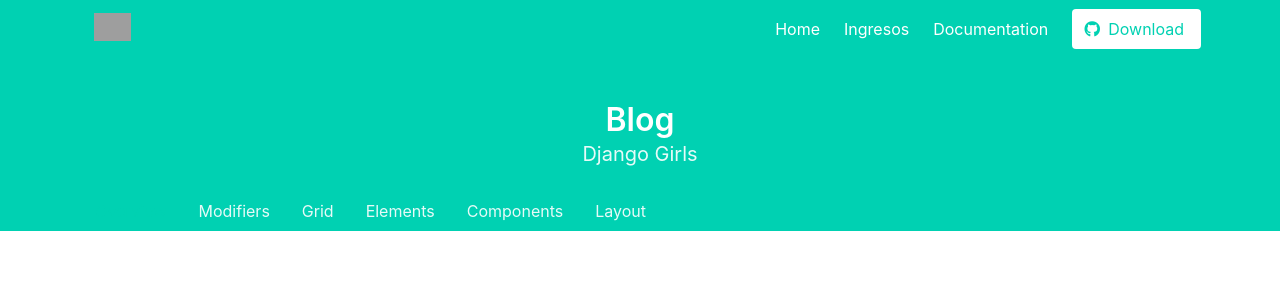
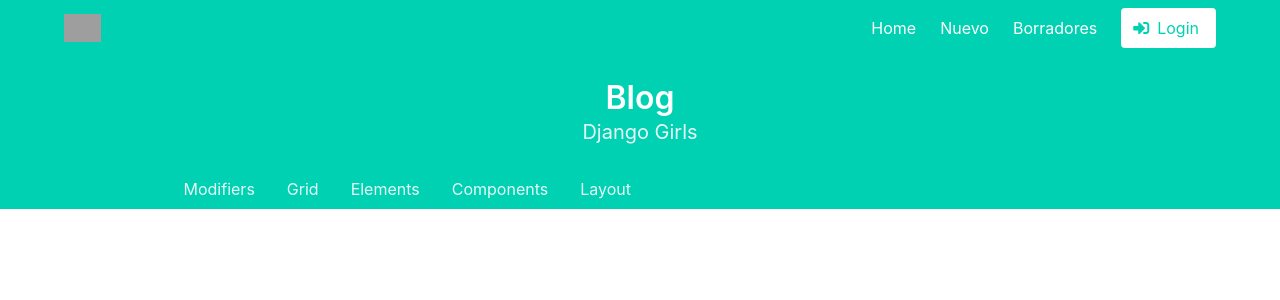
Before and after one commit to Luipz/PrograComercial, a Django app: page / in a window 1280 px wide. Shown: the top 300 px of the page. Run offline with Django 3.2, Linux system fonts and the light colour scheme; data that the repository does not hold is empty; some libraries are stand-ins or nearby versions; grey boxes are pictures that could not be loaded.

Commit message:
con las opciones de borrador, eliminar y editar

```diff
--- a/blog/templates/blog/baseb.html
+++ b/blog/templates/blog/baseb.html
@@ -4,9 +4,9 @@
     <head>
         <meta name="viewport" content="width=device-width, initial-scale=1">
         <title>Django Girls blog</title>
-        <link rel="stylesheet" href="//maxcdn.bootstrapcdn.com/bootstrap/3.2.0/css/bootstrap.min.css">
+        <!--<link rel="stylesheet" href="//maxcdn.bootstrapcdn.com/bootstrap/3.2.0/css/bootstrap.min.css">
         <link rel="stylesheet" href="//maxcdn.bootstrapcdn.com/bootstrap/3.2.0/css/bootstrap-theme.min.css">
-        <link href='//fonts.googleapis.com/css?family=Lobster&subset=latin,latin-ext' rel='stylesheet' type='text/css'>
+        <link href='//fonts.googleapis.com/css?family=Lobster&subset=latin,latin-ext' rel='stylesheet' type='text/css'>-->
         <link rel="stylesheet" href="https://cdn.jsdelivr.net/npm/bulma@0.9.3/css/bulma.min.css">
         <link rel="stylesheet" href="https://pro.fontawesome.com/releases/v5.10.0/css/all.css" integrity="sha384-AYmEC3Yw5cVb3ZcuHtOA93w35dYTsvhLPVnYs9eStHfGJvOvKxVfELGroGkvsg+p" crossorigin="anonymous"/>
     <body>
@@ -31,17 +31,17 @@
                     Home
                     </a>
                     <a class="navbar-item" href="{% url 'publicacion_nueva' %}">
-                    Ingresos
+                    Nuevo
                     </a>
-                    <a class="navbar-item" href="{% url 'publicacion_nueva' %}">
-                    Documentation
+                    <a class="navbar-item" href="{% url 'publicacion_borrador_lista' %}">
+                    Borradores
                     </a>
                     <span class="navbar-item">
                     <a class="button is-primary is-inverted">
                         <span class="icon">
-                        <i class="fab fa-github"></i>
+                        <i class="fa fa-sign-in-alt" href="{% url 'login' %}"></i>
                         </span>
-                        <span>Download</span>
+                        <span>Login</span>
                     </a>
                     </span>
                 </div>
--- a/blog/urls.py
+++ b/blog/urls.py
@@ -6,4 +6,8 @@
     path('publicacion/<int:pk>/',views.publicacion_detalle, name='publicacion_detalle'),
     path('publicacion/nueva/', views.publicacion_nueva, name='publicacion_nueva'),
     path('publicacion/<int:pk>/editar/', views.publicacion_editar, name='publicacion_editar'),
+    path('borradores/', views.publicacion_borrador_lista, name='publicacion_borrador_lista'),
+    path('publicacion/<int:pk>/publicar/', views.publicacion_publicar, name='publicacion_publicar'),
+    path('publicacion/<int:pk>/eliminar/', views.publicacion_eliminar, name='publicacion_eliminar'),
+
 ]
--- a/blog/views.py
+++ b/blog/views.py
@@ -1,31 +1,35 @@
 from django.shortcuts import redirect, get_object_or_404, render
 from django.utils import timezone
+from django.contrib.auth.decorators import login_required
 
 from .models import Publicacion
 from .forms import PublicacionForm
 # Create your views here.
+
 def publicacion_lista(request):
     publicaciones = Publicacion.objects.filter(fecha_publicacion__lte=timezone.now()).order_by('fecha_publicacion')
     #return render(request, 'blog/publicacion_lista.html', {'publicaciones': publicaciones})
     return render(request, 'blog/publicacion_listab.html', {'publicaciones': publicaciones})
 
+@login_required
 def publicacion_detalle (request, pk):
     publicacion = get_object_or_404(Publicacion, pk=pk)
     return render(request, 'blog/publicacion_detalle.html',{'publicacion': publicacion})
 
+@login_required
 def publicacion_nueva (request):
     if request.method == "POST":
         formulario = PublicacionForm(request.POST)
         if formulario.is_valid():
             publicacion = formulario.save(commit=False)
             publicacion.autor = request.user
-            publicacion.fecha_publicacion = timezone.now()
             publicacion.save()
             return redirect('publicacion_detalle', pk=publicacion.pk)
     else:
         formulario = PublicacionForm()
     return render(request, 'blog/publicacion_editar.html', {'formulario': formulario})
 
+@login_required
 def publicacion_editar (request, pk):
     publicacion = get_object_or_404(Publicacion, pk=pk)
     if request.method == "POST":
@@ -33,9 +37,25 @@
         if formulario.is_valid():
             publicacion = formulario.save(commit=False)
             publicacion.autor = request.user
-            publicacion.fecha_publicacion = timezone.now()
             publicacion.save()
             return redirect('publicacion_detalle', pk=publicacion.pk)
     else:
         formulario = PublicacionForm(instance=publicacion)
     return render(request, 'blog/publicacion_editar.html', {'formulario': formulario})
+
+@login_required
+def publicacion_borrador_lista(request):
+    publicaciones = Publicacion.objects.filter(fecha_publicacion__isnull=True).order_by('fecha_creacion')
+    return render(request, 'blog/publicacion_borrador_lista.html', {'publicaciones': publicaciones})
+
+@login_required
+def publicacion_publicar(request, pk):
+    publicacion = get_object_or_404(Publicacion, pk=pk)
+    publicacion.publicar()
+    return redirect('publicacion_detalle', pk=pk)
+
+@login_required
+def publicacion_eliminar(request, pk):
+    publicacion = get_object_or_404(Publicacion, pk=pk)
+    publicacion.delete()
+    return redirect('publicacion_lista')
--- a/misitio/settings.py
+++ b/misitio/settings.py
@@ -125,3 +125,5 @@
 # https://docs.djangoproject.com/en/3.2/ref/settings/#default-auto-field
 
 DEFAULT_AUTO_FIELD = 'django.db.models.BigAutoField'
+
+LOGIN_REFIRECT_URL = '/'
--- a/misitio/urls.py
+++ b/misitio/urls.py
@@ -15,9 +15,12 @@
 """
 from django.contrib import admin
 from django.urls import path, include
-#from django.urls.conf import include, include
+
+from django.contrib.auth import views
+
 
 urlpatterns = [
     path('admin/', admin.site.urls),
+    path('accounts/login/', views.LoginView.as_view(template_name='blog/registration/login.html'), name='login'),
     path('', include('blog.urls'))
 ]
```
Also changed, not shown: blog/templates/blog/publicacion_detalle.html (+5 -2 lines).
